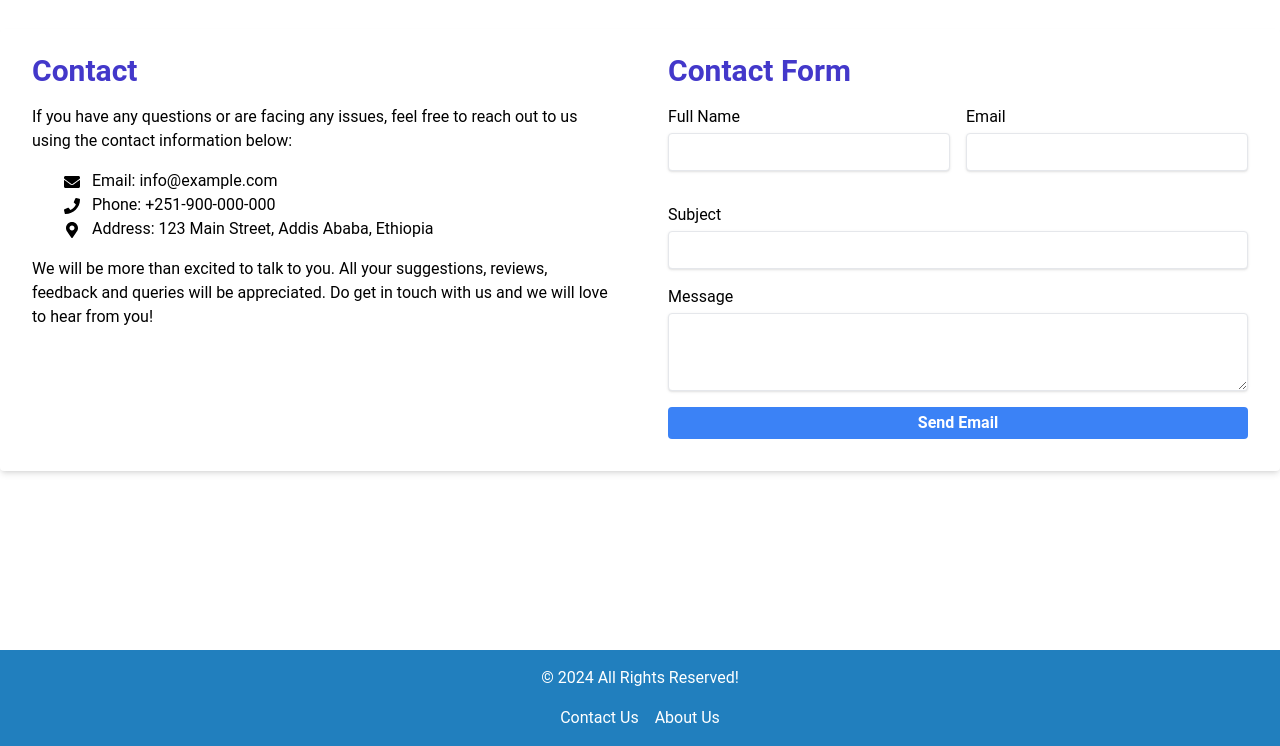
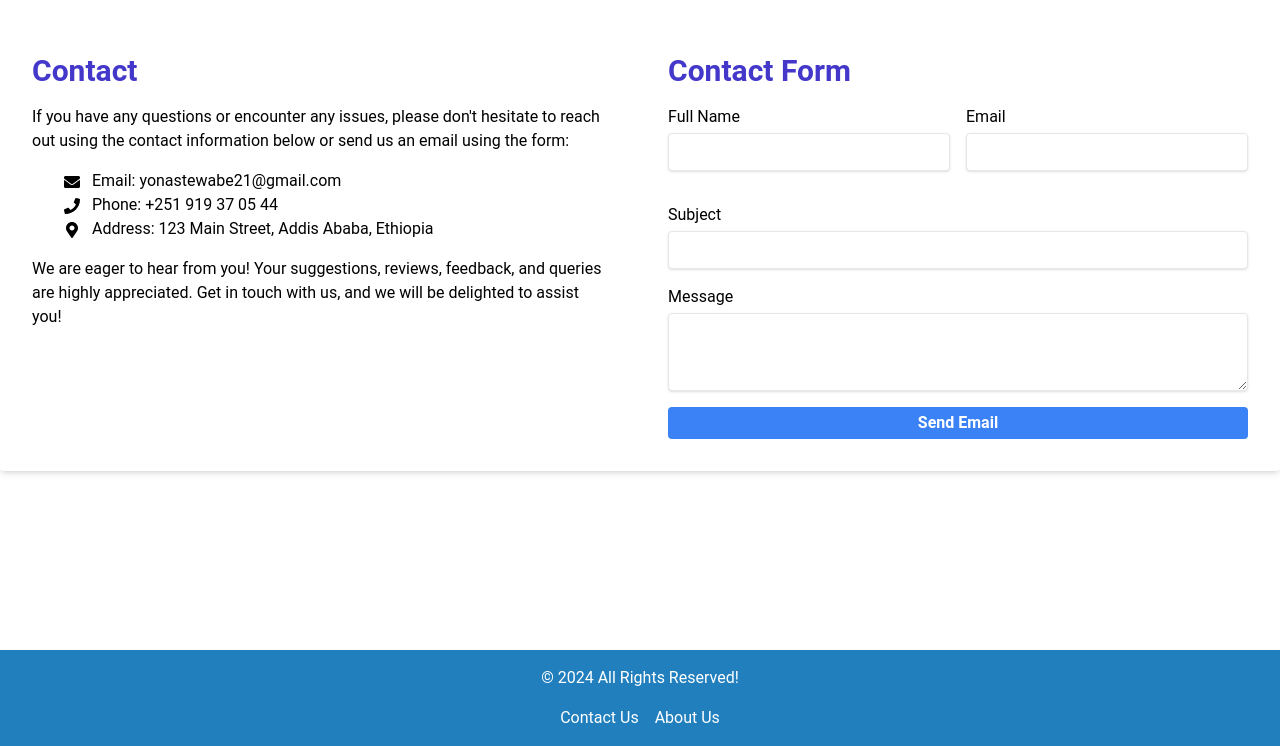
Before and after one commit to YonasTewabe/Job-Portal-FE-React, a React (Vite) app: page /contact in a window 1280 px wide. Shown: the part 150-896 px from the top of the page. Built offline with nearby package versions, Linux system fonts and the light colour scheme.

Commit message:
comments and logs correction

```diff
--- a/src/Pages/AddJob.jsx
+++ b/src/Pages/AddJob.jsx
@@ -5,6 +5,7 @@ import { toast } from 'react-toastify';
 import withAuth from "../withAuth";
 import Cookies from "js-cookie";
 import axios from "../axiosInterceptor";
+import UnauthorizedAccess from '../Components/UnauthorizedAccess';
 
 // eslint-disable-next-line react/prop-types
 const AddJob = ({ addJobSubmit }) => {
@@ -25,7 +26,6 @@ const AddJob = ({ addJobSubmit }) => {
   };
 
   if (userId && !user) {
-    console.log("Fetching user data...");
     fetchUser();
   }
   const companyName = user?.companyname || '';
@@ -34,6 +34,7 @@ const AddJob = ({ addJobSubmit }) => {
   const companyPhone = user?.companyPhone || '';
 
   const navigate = useNavigate();
+  const myRole= localStorage.getItem('role')
 
   const submitForm = async (e) => {
     e.preventDefault();
@@ -73,6 +74,9 @@ const AddJob = ({ addJobSubmit }) => {
   const [deadline, setDeadline] = useState('');
 
   return user ? (
+    <>
+     {(myRole === 'admin' || myRole === 'hr') ? (
+
     <section className='bg-indigo-50'>
       <div className='container m-auto max-w-2xl py-24'>
         <div className='bg-white px-6 py-8 mb-4 shadow-md rounded-md border m-4 md:m-0'>
@@ -201,6 +205,10 @@ const AddJob = ({ addJobSubmit }) => {
         </div>
       </div>
     </section>
+    ) : (
+<UnauthorizedAccess />
+    )}
+    </>
   ) : null;
 };
 
--- a/src/Pages/ContactUs.jsx
+++ b/src/Pages/ContactUs.jsx
@@ -2,7 +2,6 @@ import { useRef } from "react";
 import { FaEnvelope, FaPhone, FaMapMarkerAlt } from "react-icons/fa";
 import emailjs from "@emailjs/browser";
 import { toast } from "react-toastify";
-
 
 const ContactUs = () => {
   const form = useRef();
@@ -11,14 +10,20 @@ const ContactUs = () => {
     e.preventDefault();
 
     try {
-      await emailjs.sendForm("service_s02dvbp", "template_41ybe0n", form.current, {
-        publicKey: "CxqrPI5OiPSTIGXkB",
-      });
-      toast.success("Thank you for your feedback. Your Email has been received!");
+      await emailjs.sendForm(
+        "service_s02dvbp",
+        "template_41ybe0n",
+        form.current,
+        {
+          publicKey: "CxqrPI5OiPSTIGXkB",
+        }
+      );
+      toast.success(
+        "Thank you for your feedback. Your Email has been received!"
+      );
     } catch (error) {
       toast.error("Unable to send mail. Please try again later");
     }
-
 
     e.target.reset();
   };
@@ -29,29 +34,39 @@ const ContactUs = () => {
         <div className="w-full pr-4">
           <h2 className="text-3xl font-bold mb-4 text-indigo-700">Contact</h2>
           <p className="mb-4">
-            If you have any questions or are facing any issues, feel free to reach
-            out to us using the contact information below:
+            If you have any questions or encounter any issues, please don&apos;t
+            hesitate to reach out using the contact information below or send us
+            an email using the form:
           </p>
           <ul className="list-none ml-8 mb-4">
             <li>
-              <FaEnvelope className="inline-block mr-2" /> Email: info@example.com
+              <FaEnvelope className="inline-block mr-2" /> Email:
+              yonastewabe21@gmail.com
             </li>
             <li>
-              <FaPhone className="inline-block mr-2" /> Phone: +251-900-000-000
+              <FaPhone className="inline-block mr-2" /> Phone: +251 919 37 05 44
             </li>
             <li>
               <FaMapMarkerAlt className="inline-block mr-2" /> Address: 123 Main
               Street, Addis Ababa, Ethiopia
             </li>
           </ul>
-          <p>We will be more than excited to talk to you. All your suggestions, reviews, feedback and queries will be appreciated. Do get in touch with us and we will love to hear from you!</p>
+          <p>
+            We are eager to hear from you! Your suggestions, reviews, feedback,
+            and queries are highly appreciated. Get in touch with us, and we
+            will be delighted to assist you!
+          </p>
         </div>
         <div className="w-full pl-4">
-          <h2 className="text-3xl font-bold mb-4 text-indigo-700">Contact Form</h2>
+          <h2 className="text-3xl font-bold mb-4 text-indigo-700">
+            Contact Form
+          </h2>
           <form ref={form} onSubmit={sendMail} className="flex flex-col">
             <div className="flex mb-4">
               <div className="w-1/2 pr-2">
-                <label htmlFor="fullName" className="block mb-1">Full Name</label>
+                <label htmlFor="fullName" className="block mb-1">
+                  Full Name
+                </label>
                 <input
                   id="fullName"
                   name="Your_name"
@@ -61,7 +76,9 @@ const ContactUs = () => {
                 />
               </div>
               <div className="w-1/2 pl-2">
-                <label htmlFor="email" className="block mb-1">Email</label>
+                <label htmlFor="email" className="block mb-1">
+                  Email
+                </label>
                 <input
                   id="email"
                   name="email"
@@ -71,7 +88,9 @@ const ContactUs = () => {
                 />
               </div>
             </div>
-            <label htmlFor="subject" className="block mb-1 mt-4">Subject</label>
+            <label htmlFor="subject" className="block mb-1 mt-4">
+              Subject
+            </label>
             <input
               id="subject"
               name="subject"
@@ -79,7 +98,9 @@ const ContactUs = () => {
               required
               className="shadow appearance-none border rounded w-full py-2 px-3 text-gray-700 leading-tight focus:outline-none focus:shadow-outline"
             />
-            <label htmlFor="message" className="block mb-1 mt-4">Message</label>
+            <label htmlFor="message" className="block mb-1 mt-4">
+              Message
+            </label>
             <textarea
               id="message"
               name="message"
```
